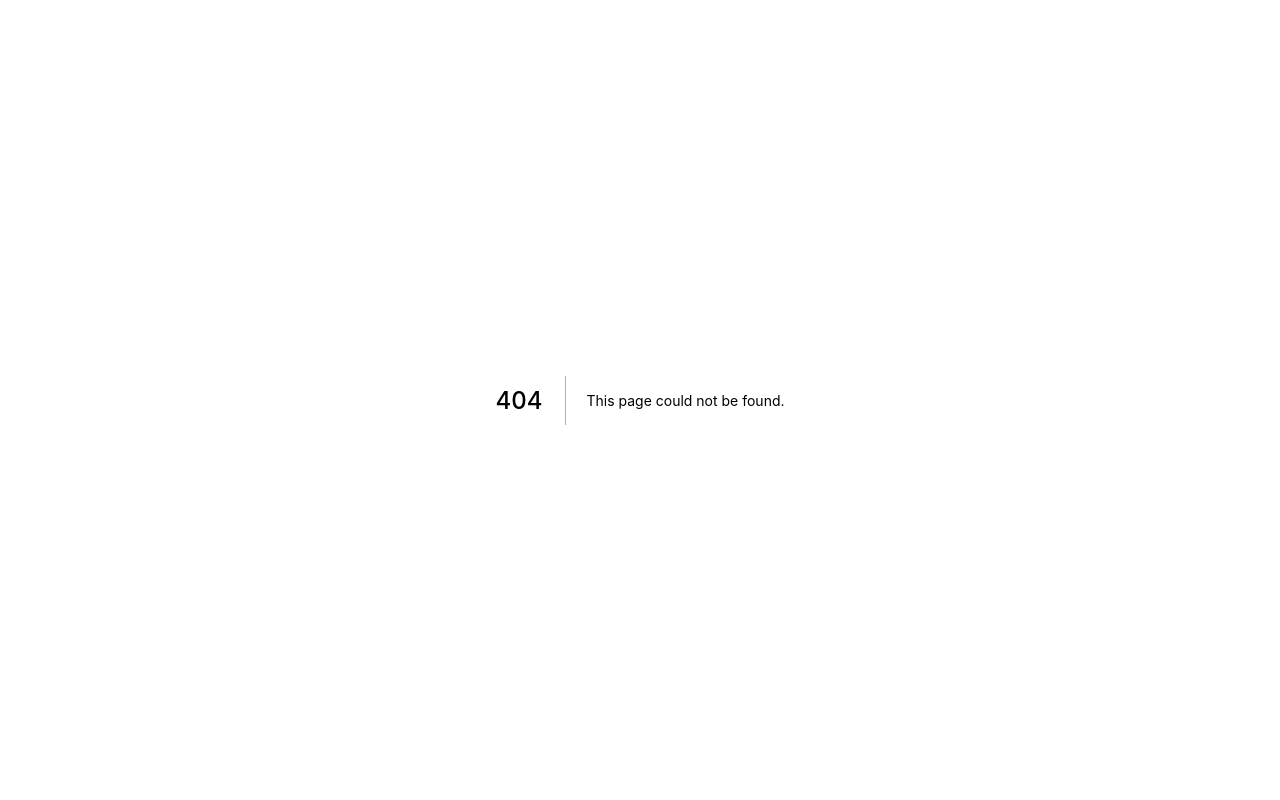
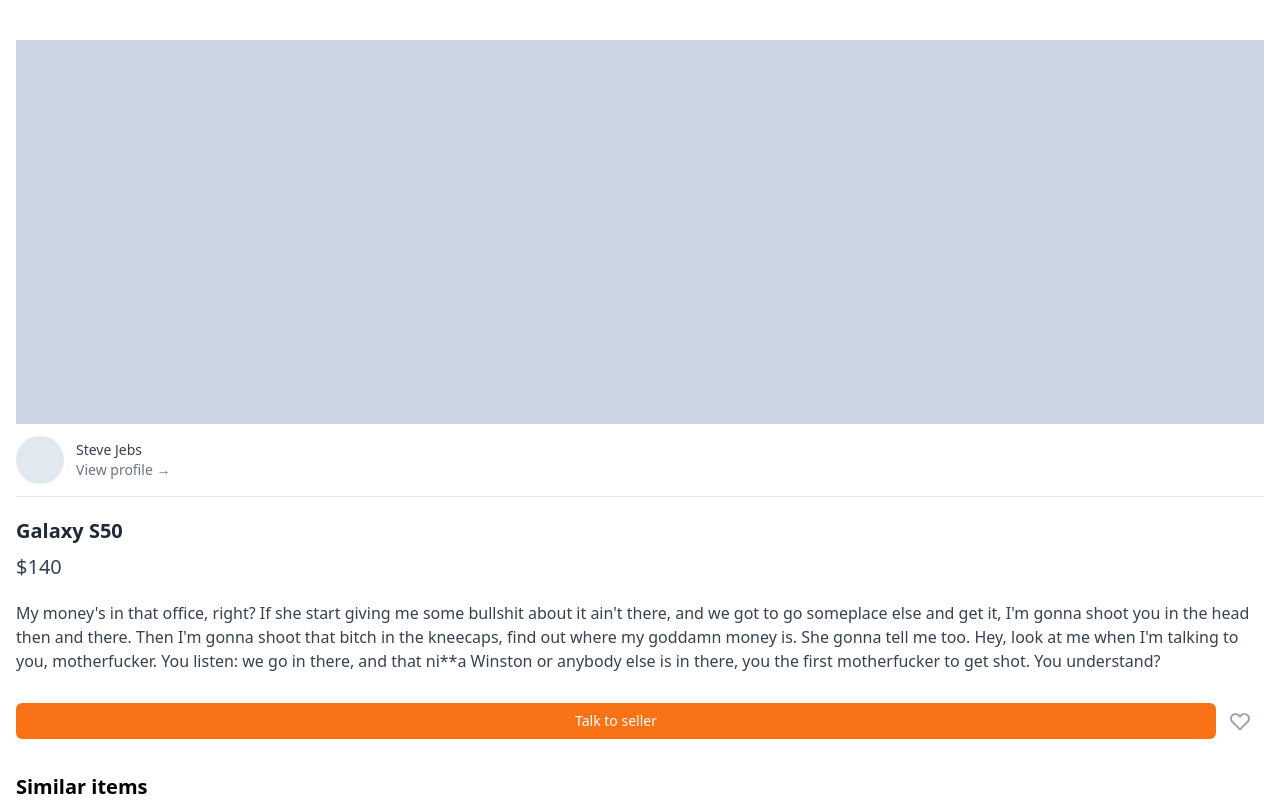
Before and after one commit to manonkim/next_app, a Next.js app: page /item/1 in a window 1280 px wide. Before the commit this address had no page. Shown: the top 800 px of the page. Built offline with nearby package versions, Linux system fonts and the light colour scheme.

Commit message:
Add : item pages

```diff
--- /dev/null
+++ b/pages/item/[id].tsx
@@ -0,0 +1,74 @@
+import type { NextPage } from 'next';
+
+const ItemDetail: NextPage = () => {
+  return (
+    <div className="px-4 py-10">
+      <div>
+        <div className="h-96 bg-slate-300" />
+        <div className="flex items-center py-3 border-b space-x-3 cursor-pointer">
+          <div className="w-12 h-12 rounded-full bg-slate-200" />
+          <div>
+            <p className="font-medium text-sm text-gray-700">Steve Jebs</p>
+            <p className="font-medium text-sm text-gray-500">
+              View profile &rarr;
+            </p>
+          </div>
+        </div>
+        <div>
+          <h1 className="mt-5 text-xl font-semibold text-gray-800">
+            Galaxy S50
+          </h1>
+          <p className="mt-2 text-xl text-gray-700">$140</p>
+          <p className="mt-5 text-gray-700 my-6">
+            My money&apos;s in that office, right? If she start giving me some
+            bullshit about it ain&apos;t there, and we got to go someplace else
+            and get it, I&apos;m gonna shoot you in the head then and there.
+            Then I&apos;m gonna shoot that bitch in the kneecaps, find out where
+            my goddamn money is. She gonna tell me too. Hey, look at me when
+            I&apos;m talking to you, motherfucker. You listen: we go in there,
+            and that ni**a Winston or anybody else is in there, you the first
+            motherfucker to get shot. You understand?
+          </p>
+          <div className="flex items-center justify-between">
+            <button className="flex-1 bg-orange-500 focus:bg-orange-600 text-white text-sm py-2 rounded-md">
+              Talk to seller
+            </button>
+            <button className="p-3 text-gray-400 hover:text-red-500">
+              <svg
+                className="h-6 w-6 "
+                xmlns="http://www.w3.org/2000/svg"
+                fill="none"
+                viewBox="0 0 24 24"
+                stroke="currentColor"
+                aria-hidden="true"
+              >
+                <path
+                  strokeLinecap="round"
+                  strokeLinejoin="round"
+                  strokeWidth="2"
+                  d="M4.318 6.318a4.5 4.5 0 000 6.364L12 20.364l7.682-7.682a4.5 4.5 0 00-6.364-6.364L12 7.636l-1.318-1.318a4.5 4.5 0 00-6.364 0z"
+                />
+              </svg>
+            </button>
+          </div>
+        </div>
+      </div>
+      <div>
+        <h2 className="text-xl font-semibold py-7">Similar items</h2>
+        <div className="grid grid-cols-2 gap-4">
+          {[1, 2, 3, 4, 5, 6].map((_, i) => (
+            <div key={i}>
+              <div className="h-56 w-full mb-4 bg-slate-200" />
+              <h3 className="font-semibold text-sm text-gray-800">
+                Galaxy S60
+              </h3>
+              <p className=" text-sm text-gray-700">$6</p>
+            </div>
+          ))}
+        </div>
+      </div>
+    </div>
+  );
+};
+
+export default ItemDetail;
--- /dev/null
+++ b/pages/item/upload.tsx
@@ -0,0 +1,46 @@
+import type { NextPage } from 'next';
+import Button from '../../components/button';
+import Input from '../../components/input';
+import Layout from '../../components/layout';
+import TextArea from '../../components/textarea';
+
+const Upload: NextPage = () => {
+  return (
+    <Layout canGoBack title="Upload Product">
+      <form className="p-4 space-y-4">
+        <div>
+          <label className="w-full cursor-pointer text-gray-600 hover:border-orange-500 hover:text-orange-500 flex items-center justify-center border-2 border-dashed border-gray-300 h-48 rounded-md">
+            <svg
+              className="h-12 w-12"
+              stroke="currentColor"
+              fill="none"
+              viewBox="0 0 48 48"
+              aria-hidden="true"
+            >
+              <path
+                d="M28 8H12a4 4 0 00-4 4v20m32-12v8m0 0v8a4 4 0 01-4 4H12a4 4 0 01-4-4v-4m32-4l-3.172-3.172a4 4 0 00-5.656 0L28 28M8 32l9.172-9.172a4 4 0 015.656 0L28 28m0 0l4 4m4-24h8m-4-4v8m-12 4h.02"
+                strokeWidth={2}
+                strokeLinecap="round"
+                strokeLinejoin="round"
+              />
+            </svg>
+            <input className="hidden" type="file" />
+          </label>
+        </div>
+        <Input required label="Name" name="name" type="text" />
+        <Input
+          required
+          label="Price"
+          placeholder="0.00"
+          name="price"
+          type="text"
+          kind="price"
+        />
+        <TextArea name="description" label="Description" />
+        <Button text="Upload item" />
+      </form>
+    </Layout>
+  );
+};
+
+export default Upload;
```
